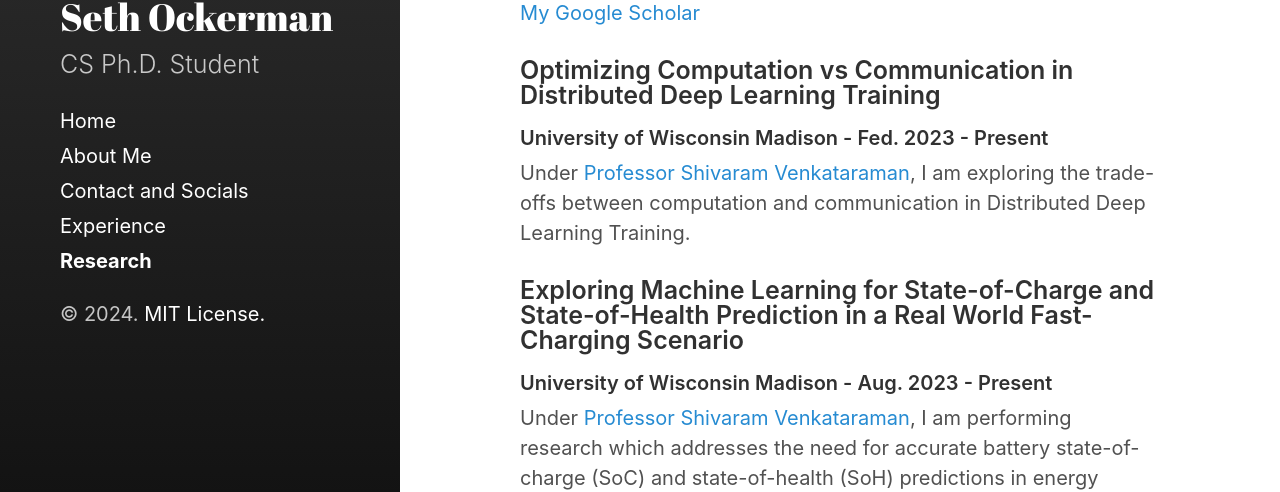
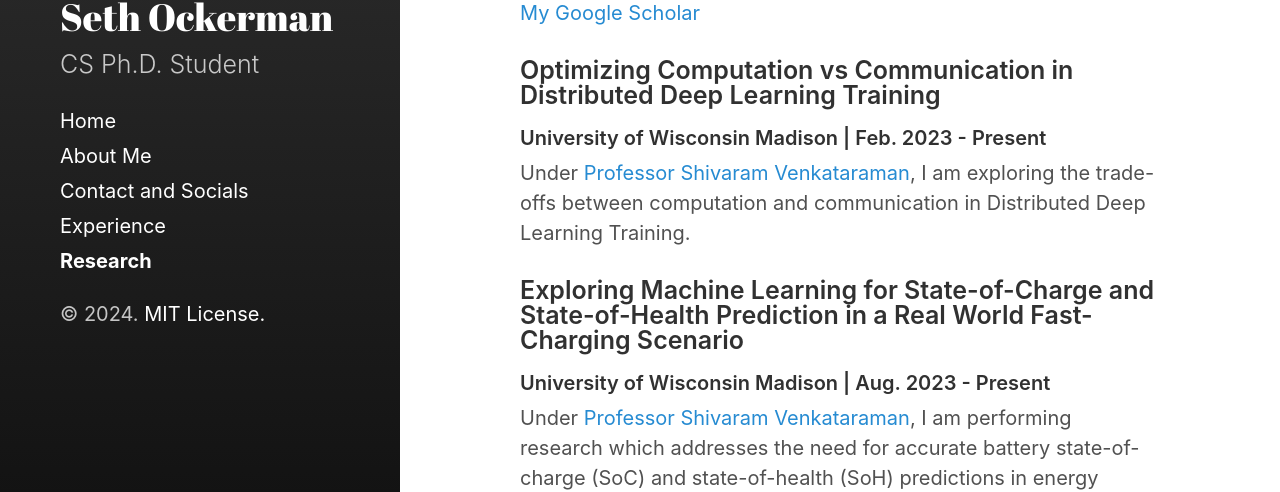
Before and after one commit to OckermanSethGVSU/OckermanSethGVSU.github.io, a Jekyll site: the page built from markdown/research.md, in a window 1280 px wide and 1400 px high. Shown: the part 282-774 px from the top of the window. Built offline with Jekyll 4.4.1, drawn with Linux system fonts in a browser that asks for light colours; some of the changed text lies outside the part shown.

Commit message:
fix spelling error

```diff
--- a/markdown/research.md
+++ b/markdown/research.md
@@ -9,13 +9,13 @@
 
 
 ### Optimizing Computation vs Communication in Distributed Deep Learning Training
-#### University of Wisconsin Madison - Fed. 2023 - Present
+#### University of Wisconsin Madison | Feb. 2023 - Present
 Under [Professor Shivaram Venkataraman](https://shivaram.org/){:target="_blank"}, I am exploring the trade-offs between computation and communication in Distributed Deep Learning Training.
 
 
 
 ### Exploring Machine Learning for State-of-Charge and State-of-Health Prediction in a Real World Fast-Charging Scenario
-#### University of Wisconsin Madison - Aug. 2023 - Present
+#### University of Wisconsin Madison | Aug. 2023 - Present
 Under [Professor Shivaram Venkataraman](https://shivaram.org/){:target="_blank"}, I am performing research which addresses the need for accurate battery state-of-charge (SoC) and state-of-health (SoH) predictions in energy storage systems. We explore SoC prediction in batteries with diverse fast charging policies, resembling real-world scenarios. Key findings include the identification of crucial training features, successful adaptation to unforeseen charging policies using continuous learning, and efficient transition from SoC to SoH prediction without additional development.
 
 
```
Also changed, not shown: other parts of markdown/research.md (+3 -1 lines), index.md (+1 -1 lines), 3 other files.
